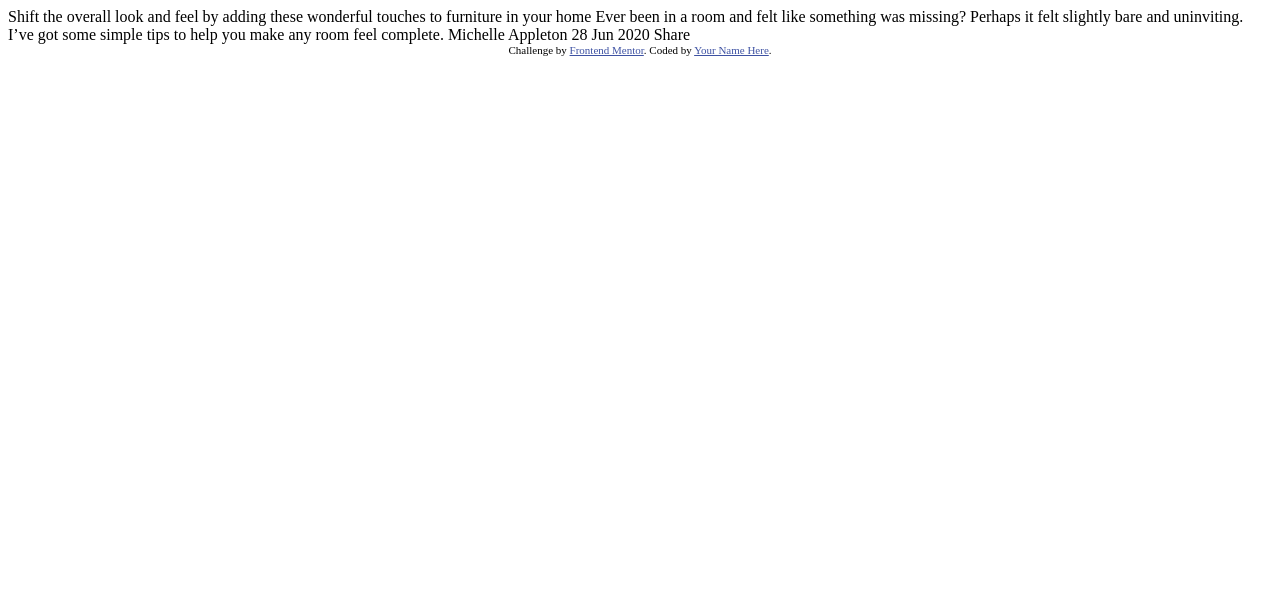
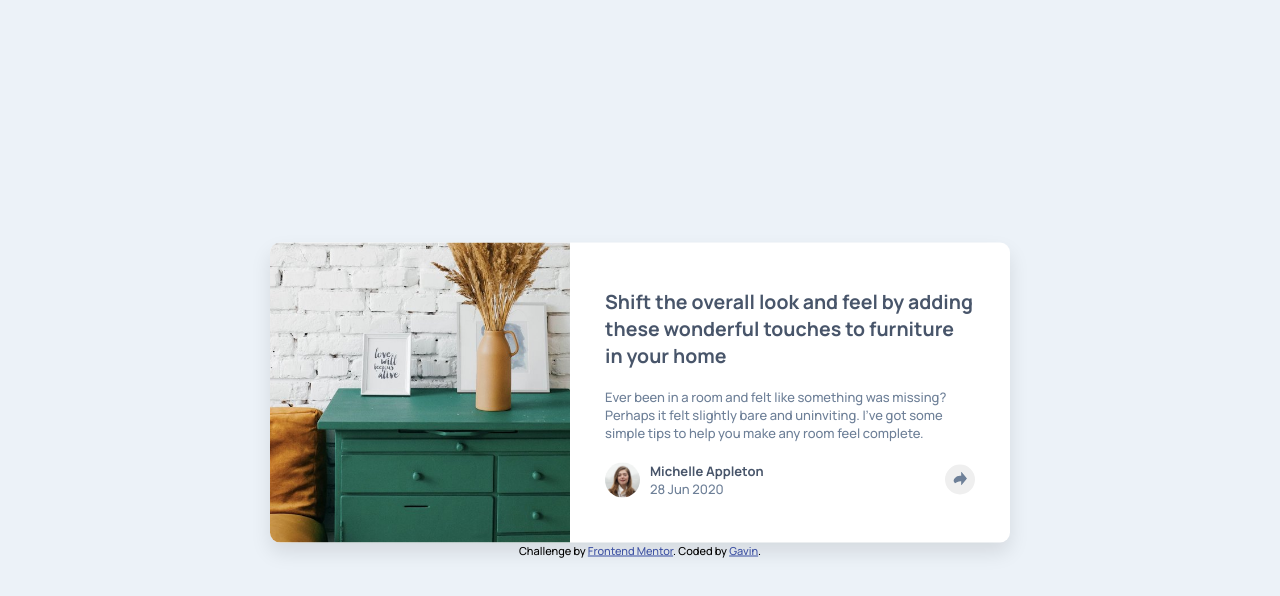
Before and after one commit to gzheng0214/Article-preview-component, a plain HTML site: page index.html in a window 1280 px wide. Drawn offline with Linux system fonts and the light colour scheme.

Commit message:
Finished layout of container

```diff
--- a/index.html
+++ b/index.html
@@ -1,36 +1,53 @@
 <!DOCTYPE html>
 <html lang="en">
+
 <head>
     <meta charset="UTF-8">
     <meta name="viewport" content="width=device-width, initial-scale=1.0"> <!-- displays site properly based on user's device -->
-
     <link rel="icon" type="image/png" sizes="32x32" href="./images/favicon-32x32.png">
-
+    <link rel="preconnect" href="https://fonts.gstatic.com">
+    <link href="https://fonts.googleapis.com/css2?family=Manrope:wght@500;700&display=swap" rel="stylesheet">
+    <link rel="stylesheet" type="text/css" href="style.css">
     <title>Frontend Mentor | Article preview component</title>
-
     <!-- Feel free to remove these styles or customise in your own stylesheet 👍 -->
     <style>
-    .attribution { font-size: 11px; text-align: center; }
-    .attribution a { color: hsl(228, 45%, 44%); }
+    .attribution {
+        font-size: 11px;
+        text-align: center;
+    }
+
+    .attribution a {
+        color: hsl(228, 45%, 44%);
+    }
     </style>
 </head>
+
 <body>
-
-  Shift the overall look and feel by adding these wonderful
-  touches to furniture in your home
-
-  Ever been in a room and felt like something was missing? Perhaps
+    <div class="center">
+        <div class="container">
+            <div class="container__image">
+            </div>
+            <div class="container__content">
+                <h2>Shift the overall look and feel by adding these wonderful
+                    touches to furniture in your home</h2>
+                <p class="paragraph">Ever been in a room and felt like something was missing? Perhaps
                     it felt slightly bare and uninviting. I’ve got some simple tips
-  to help you make any room feel complete.
-
-  Michelle Appleton
-  28 Jun 2020
-
-  Share
-
+                    to help you make any room feel complete.</p>
+                <div class="container__content-footer">
+                    <img src="images/avatar-michelle.jpg" alt="Profile picture">
+                    <div class="info">
+                        <span class="name">Michelle Appleton</span>
+                        <span class="date"> 28 Jun 2020</span>
+                    </div>
+                    <button class="btn"><img src="images/icon-share.svg" alt="Share icon" class="icon-share"></button>
+                </div>
+            </div>
+        </div>
         <div class="attribution">
             Challenge by <a href="https://www.frontendmentor.io?ref=challenge" target="_blank">Frontend Mentor</a>.
-    Coded by <a href="#">Your Name Here</a>.
+            Coded by <a href="#">Gavin</a>.
+        </div>
     </div>
 </body>
+
 </html>
--- /dev/null
+++ b/style.css
@@ -0,0 +1,127 @@
+/*
+* @Author: Gavin
+* @Date:   2020-12-30 15:14:52
+* @Last Modified by:   Gavin
+* @Last Modified time: 2020-12-30 16:57:05
+*/
+
+
+/* VARIABLES */
+:root {
+    --dark-blue-1: hsl(217, 19%, 35%);
+    --dark-blue-2: hsl(214, 17%, 51%);
+    --gray-blue: hsl(212, 23%, 69%);
+    --light-gray-blue: hsl(210, 46%, 95%);
+}
+
+* {
+    padding: 0;
+    margin: 0;
+}
+
+html {
+    font-size: 62.5%;
+    box-sizing: border-box;
+}
+
+body {
+	font-family: 'Manrope', sans-serif;
+	background-color: var(--light-gray-blue);
+	height: 100vh;
+	font-size: 1.3rem;
+	position: relative;
+}
+
+.center {
+	position: absolute;
+	top: 50%;
+	left: 50%;
+	transform: translate(-50%, -50%);
+}
+
+.container {
+	height: 30rem;
+	width: 74rem;
+	background-color: white;
+	box-shadow: 0 1rem 2rem rgba(0,0,0,0.1);
+	border-radius: 1rem;
+	overflow: hidden;
+	display: flex;
+}
+
+.container__image {
+	flex: 0 0 30rem;
+	overflow: hidden;
+	background-image: url(images/drawers.jpg);
+	background-size: cover;
+}
+
+.container__content {
+	padding: 3.5rem;
+	display: flex;
+	flex-direction: column;
+	justify-content: space-around;
+}
+
+.container__content h2 {
+	color: var(--dark-blue-1);
+}
+
+.paragraph {
+	color: var(--dark-blue-2);
+}
+
+.container__content-footer {
+	display: flex;
+	align-items: center;
+}
+
+.info {
+	display: flex;
+	flex-direction: column;
+	margin-left: 1rem;
+	margin-right: auto;
+}
+
+.container__content-footer img {
+	height: 3.5rem;
+	width: 3.5rem;
+	border-radius: 50%;
+}
+
+.name {
+	font-weight: 700;
+	color: var(--dark-blue-1);
+}
+
+.date {
+	color: var(--dark-blue-2);
+}
+
+.btn {
+/*	background-image: url(images/icon-share.svg);
+	background-repeat: no-repeat;
+	background-size: 1.4rem;
+	background-position: center center;*/
+	border: none;
+	height: 3rem;
+	width: 3rem;
+	border-radius: 50%;
+}
+
+.btn:hover {
+	cursor: pointer;
+}
+
+.btn:active {
+	background-color: var(--dark-blue-1);
+}
+
+.btn:active img {
+	filter: brightness(0) invert(1);
+}
+
+.btn img {
+	height: 1.4rem;
+	width: 1.4rem;
+}
```
Lines whose indentation alone changed are shown as unchanged.
